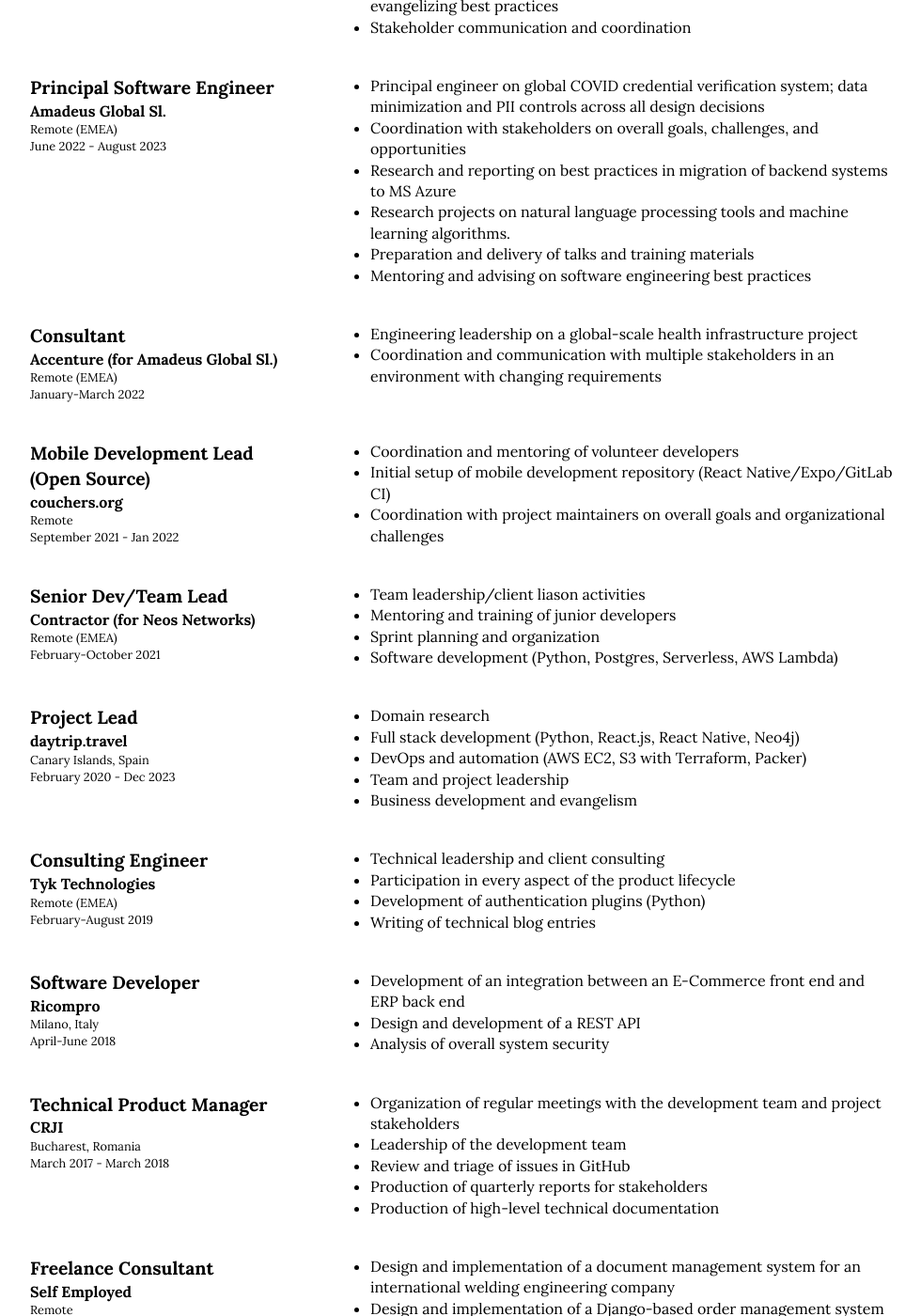
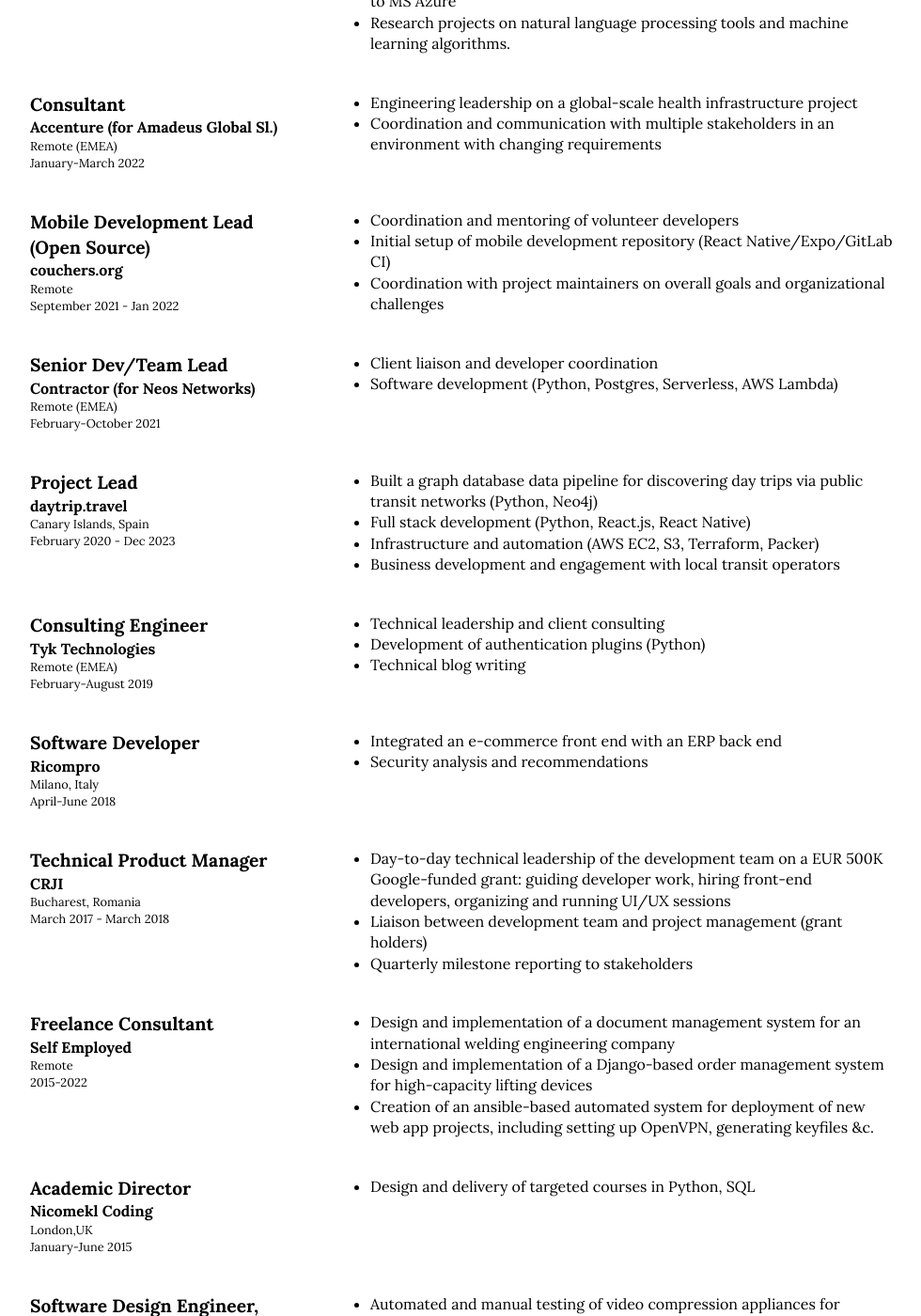
Before and after one commit to nathanschepers/resume, a Jekyll site: the page built from src/index.html, in a window 1280 px wide and 1400 px high, scrolled down 1537 px. Shown: the whole window at 94% size, without its empty margins (148-1128 px from the left). Built offline with Jekyll 4.4.1, drawn with Linux system fonts in a browser that asks for light colours; some of the changed text lies outside the part shown.

Commit message:
Rework job duty bullets across all positions
- Landis+Gyr: consolidate to two bullets, fold workshops into lead line
- Amadeus: drop stakeholder/mentoring filler, keep substance
- Neos Networks: drop mentoring/sprint planning filler
- daytrip.travel: lead with graph database pipeline, reframe as transit discovery
- Tyk: drop lifecycle filler, tighten blog writing
- Ricompro: active voice, drop REST API bullet, reword security
- CRJI: rewrite to reflect actual grant work — technical leadership, hiring,
  UI/UX sessions, milestone reporting, liaison with grant holders
- Solect/Amdocs: add HP headquarters travel for midframe testing

Co-Authored-By: Claude Opus 4.6 (1M context) <noreply@anthropic.com>

```diff
--- a/src/_data/jobs.yml
+++ b/src/_data/jobs.yml
@@ -17,13 +17,8 @@
     location: Remote (EMEA)
     period: 'Oct 2023 - May 2024'
     duties:
-      - description: Engineering leadership on a global-scale electricity metering analytics project
+      - description: Engineering leadership on a global-scale electricity metering analytics project, including on-site workshops across multiple countries
       - description: Leadership of a team of enabling technologists (CI/CD, Kubernetes, GCP cloud experts)
-      - description: Design and implementation of CI/CD processes to support multi-region deployments
-      - description: Design and implementation of Python packages supporting integration to 3rd party systems
-      - description: Design of cloud-native software components
-      - description: Organization and presentation of on-site workshops in multiple countries, evangelizing best practices
-      - description: Stakeholder communication and coordination
 
 -   title: Principal Software Engineer
     company: Amadeus Global Sl.
@@ -31,11 +26,9 @@
     period: 'June 2022 - August 2023'
     duties:
       - description: Principal engineer on global COVID credential verification system; data minimization and PII controls across all design decisions
-      - description: Coordination with stakeholders on overall goals, challenges, and opportunities
+      - description: Delivery of talks and training materials
       - description: Research and reporting on best practices in migration of backend systems to MS Azure
       - description: Research projects on natural language processing tools and machine learning algorithms.
-      - description: Preparation and delivery of talks and training materials
-      - description: Mentoring and advising on software engineering best practices
 
 -   title: Consultant
     company: Accenture (for Amadeus Global Sl.)
@@ -59,9 +52,7 @@
     location: Remote (EMEA)
     period: 'February-October 2021'
     duties:
-      - description: Team leadership/client liason activities
-      - description: Mentoring and training of junior developers
-      - description: Sprint planning and organization
+      - description: Client liaison and developer coordination
       - description: Software development (Python, Postgres, Serverless, AWS Lambda)
 
 -   title: Project Lead
@@ -69,11 +60,10 @@
     location: Canary Islands, Spain
     period: 'February 2020 - Dec 2023'
     duties:
-      - description: Domain research
-      - description: Full stack development (Python, React.js, React Native, Neo4j)
-      - description: DevOps and automation (AWS EC2, S3 with Terraform, Packer)
-      - description: Team and project leadership
-      - description: Business development and evangelism
+      - description: Built a graph database data pipeline for discovering day trips via public transit networks (Python, Neo4j)
+      - description: Full stack development (Python, React.js, React Native)
+      - description: Infrastructure and automation (AWS EC2, S3, Terraform, Packer)
+      - description: Business development and engagement with local transit operators
 
 -   title: Consulting Engineer
     company: Tyk Technologies
@@ -81,29 +71,25 @@
     period: 'February-August 2019'
     duties:
       - description: Technical leadership and client consulting
-      - description: Participation in every aspect of the product lifecycle
       - description: Development of authentication plugins (Python)
-      - description: Writing of technical blog entries
+      - description: Technical blog writing
 
 -   title: Software Developer
     company: Ricompro
     location: Milano, Italy
     period: 'April-June 2018'
     duties:
-      - description: Development of an integration between an E-Commerce front end and ERP back end
-      - description: Design and development of a REST API
-      - description: Analysis of overall system security
+      - description: Integrated an e-commerce front end with an ERP back end
+      - description: Security analysis and recommendations
 
 -   title: Technical Product Manager
     company: CRJI
     location: Bucharest, Romania
     period: 'March 2017 - March 2018'
     duties:
-      - description: Organization of regular meetings with the development team and project stakeholders
-      - description: Leadership of the development team
-      - description: Review and triage of issues in GitHub
-      - description: Production of quarterly reports for stakeholders
-      - description: Production of high-level technical documentation
+      - description: 'Day-to-day technical leadership of the development team on a EUR 500K Google-funded grant: guiding developer work, hiring front-end developers, organizing and running UI/UX sessions'
+      - description: Liaison between development team and project management (grant holders)
+      - description: Quarterly milestone reporting to stakeholders
 
 -   title: Freelance Consultant
     company: Self Employed
@@ -161,4 +147,4 @@
     location: Toronto, ON
     period: '1999-2001'
     duties:
-      - description: Design and implementation of a performance test harness for Solect’s IAF Horizon IP billing framework
+      - description: 'Performance testing of Solect''s IAF Horizon IP billing framework, including travel to HP headquarters to oversee testing on an unreleased midframe in preparation for a press release'
```
